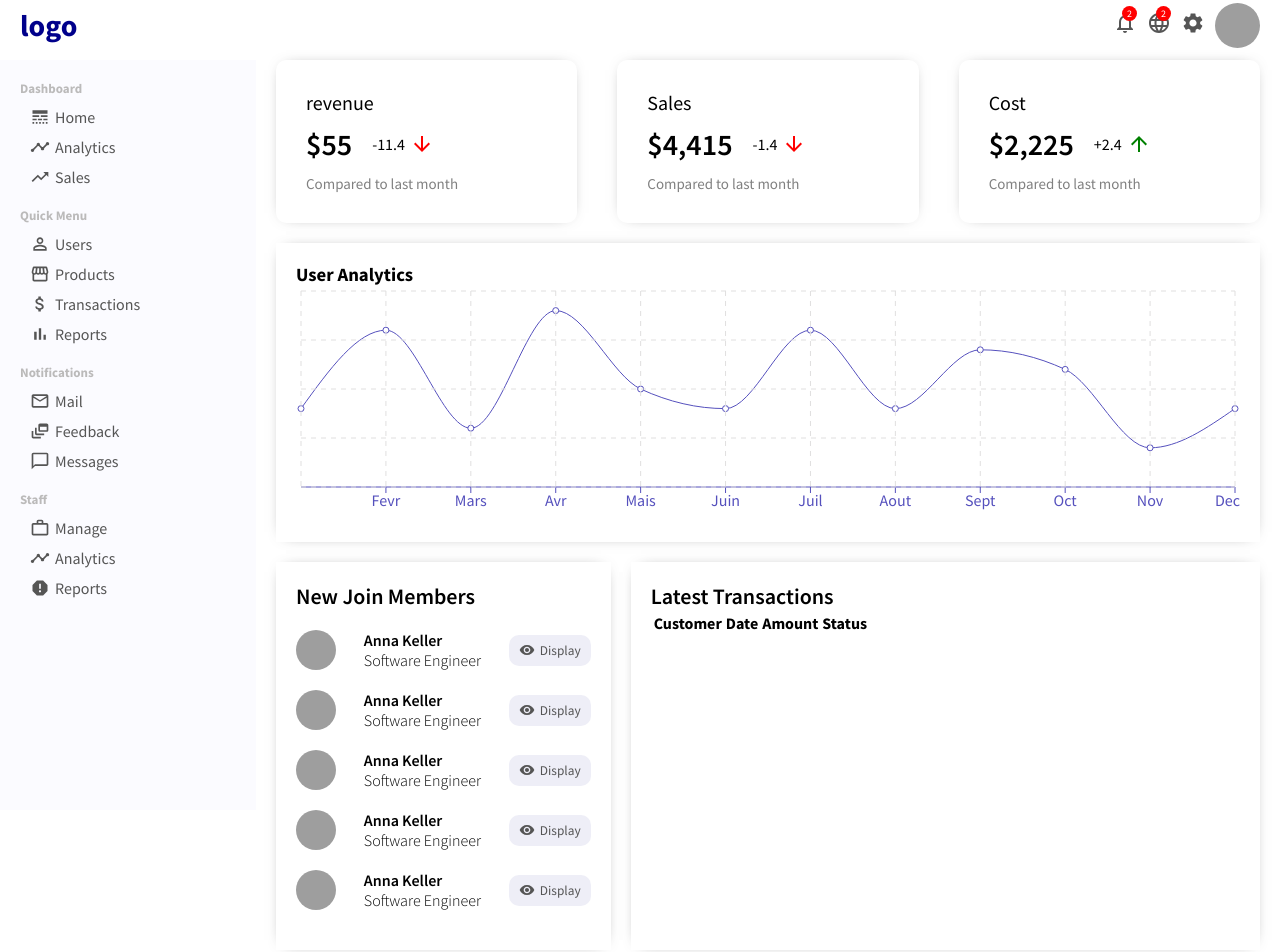
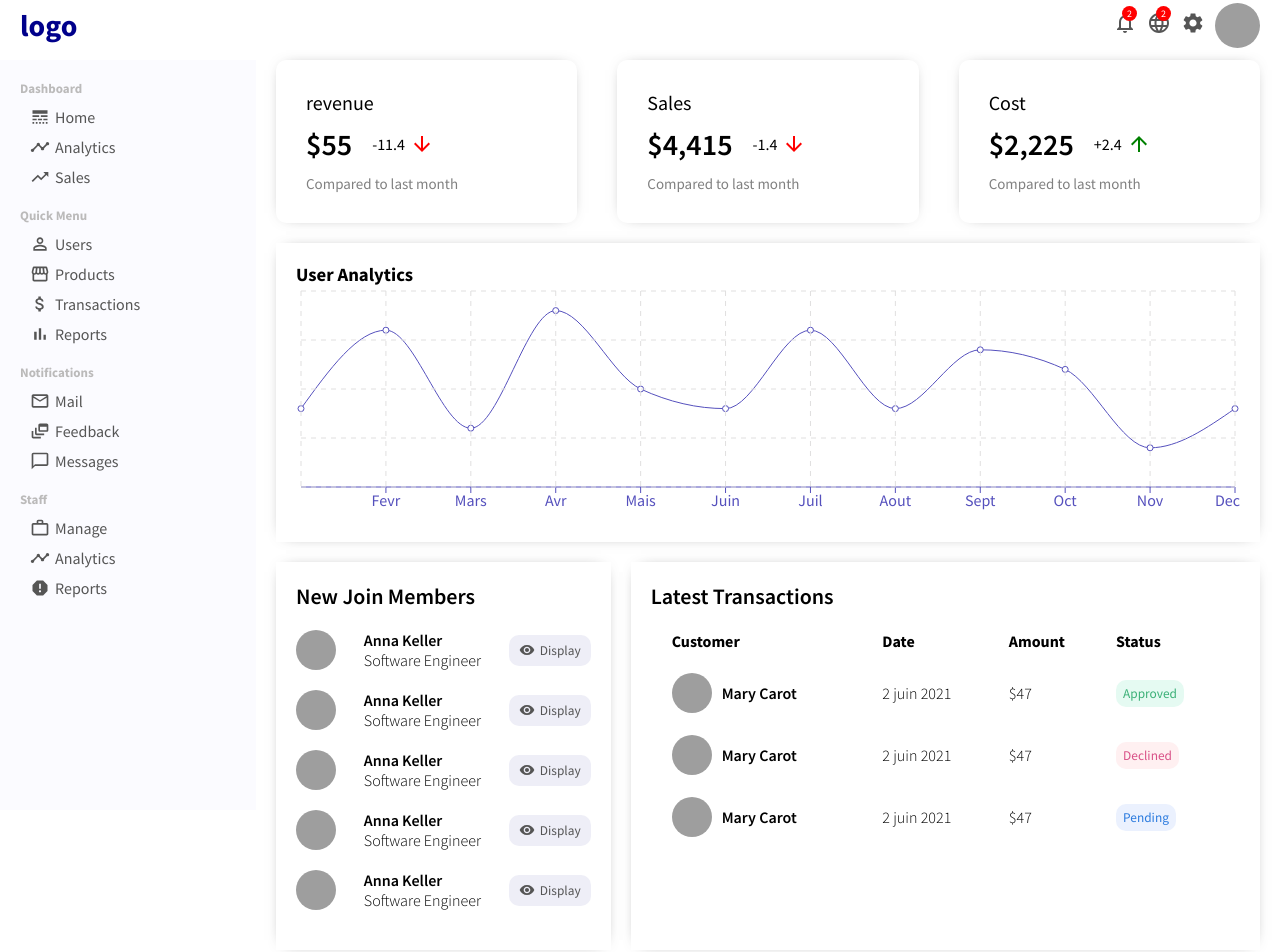
Before and after one commit to ahmed-bs/reactproj, a React (Create React App) app in the folder reactproject/: page / in a window 1280 px wide. Shown: the top 952 px of the page. Built offline with nearby package versions, Linux system fonts and the light colour scheme; grey boxes are pictures that could not be loaded.

Commit message:
right side widget ..

```diff
--- a/reactproject/src/components/WidgetLg/WidgetLg.jsx
+++ b/reactproject/src/components/WidgetLg/WidgetLg.jsx
@@ -1,6 +1,9 @@
 import "./widgetLg.css"
 
 export default function WidgetLg() {
+    const Button = ({type})=>{
+        return <button className={"widgetLgButton " + type} >{type}</button>
+    }
     return (
         <div className="widgetLg">
             <h3 className="widgetLgTitle">Latest Transactions</h3>
@@ -11,6 +14,33 @@ export default function WidgetLg() {
                     <th className="widgetLgTh">Amount</th>
                     <th className="widgetLgTh">Status</th>
                 </tr>
+                <tr className="widgetLgTable">
+                    <td className="widgetLgUser">
+                        <img src="https://images.pexels.com/photos/1526814/pexels-photo-1526814.jpeg?auto=compress&cs=tinysrgb&dpr=2&w=500" alt="" className="widgetLgImg" />
+                        <span className="widgetLgName">Mary Carot</span>
+                    </td>
+                    <td className="widgetLgDate">2 juin 2021</td>
+                    <td className="widgetLgAmount">$47</td>
+                    <td className="widgetLgStatus"><Button type="Approved" /></td>
+                </tr>
+                <tr className="widgetLgTable">
+                    <td className="widgetLgUser">
+                        <img src="https://images.pexels.com/photos/1526814/pexels-photo-1526814.jpeg?auto=compress&cs=tinysrgb&dpr=2&w=500" alt="" className="widgetLgImg" />
+                        <span className="widgetLgName">Mary Carot</span>
+                    </td>
+                    <td className="widgetLgDate">2 juin 2021</td>
+                    <td className="widgetLgAmount">$47</td>
+                    <td className="widgetLgStatus"><Button type="Declined" /></td>
+                </tr>
+                <tr className="widgetLgTable">
+                    <td className="widgetLgUser">
+                        <img src="https://images.pexels.com/photos/1526814/pexels-photo-1526814.jpeg?auto=compress&cs=tinysrgb&dpr=2&w=500" alt="" className="widgetLgImg" />
+                        <span className="widgetLgName">Mary Carot</span>
+                    </td>
+                    <td className="widgetLgDate">2 juin 2021</td>
+                    <td className="widgetLgAmount">$47</td>
+                    <td className="widgetLgStatus"><Button type="Pending" /></td>
+                </tr>
             </table>
         </div>
     )
--- a/reactproject/src/components/WidgetLg/widgetLg.css
+++ b/reactproject/src/components/WidgetLg/widgetLg.css
@@ -8,3 +8,44 @@
     font-size: 22px;
     font-weight: 600;
 }
+.widgetLgTable{
+    width: 100%;
+    border-spacing: 20px;
+  }
+  .widgetLgTh{
+    text-align: left;
+  }
+  .widgetLgUser{
+    display: flex;
+    align-items: center;
+    font-weight: 600;
+  }
+  .widgetLgDate,.widgetLgAmount{
+    font-weight: 300;
+  }
+.widgetLgImg {
+    width: 40px;
+    height: 40px;
+    border-radius: 50%;
+    object-fit: cover;
+    margin-right: 10px;
+  }
+  .widgetLgButton {
+    padding: 5px 7px;
+    border: none;
+    border-radius: 10px;
+  }
+  .widgetLgButton.Approved{
+    background-color: #e5faf2;
+    color: #3bb077;
+}
+.widgetLgButton.Declined{
+    background-color: #fff0f1;
+    color: #d95087;
+
+}
+.widgetLgButton.Pending{
+    background-color: #ebf1fe;
+    color: #2a7ade;
+
+}
```
